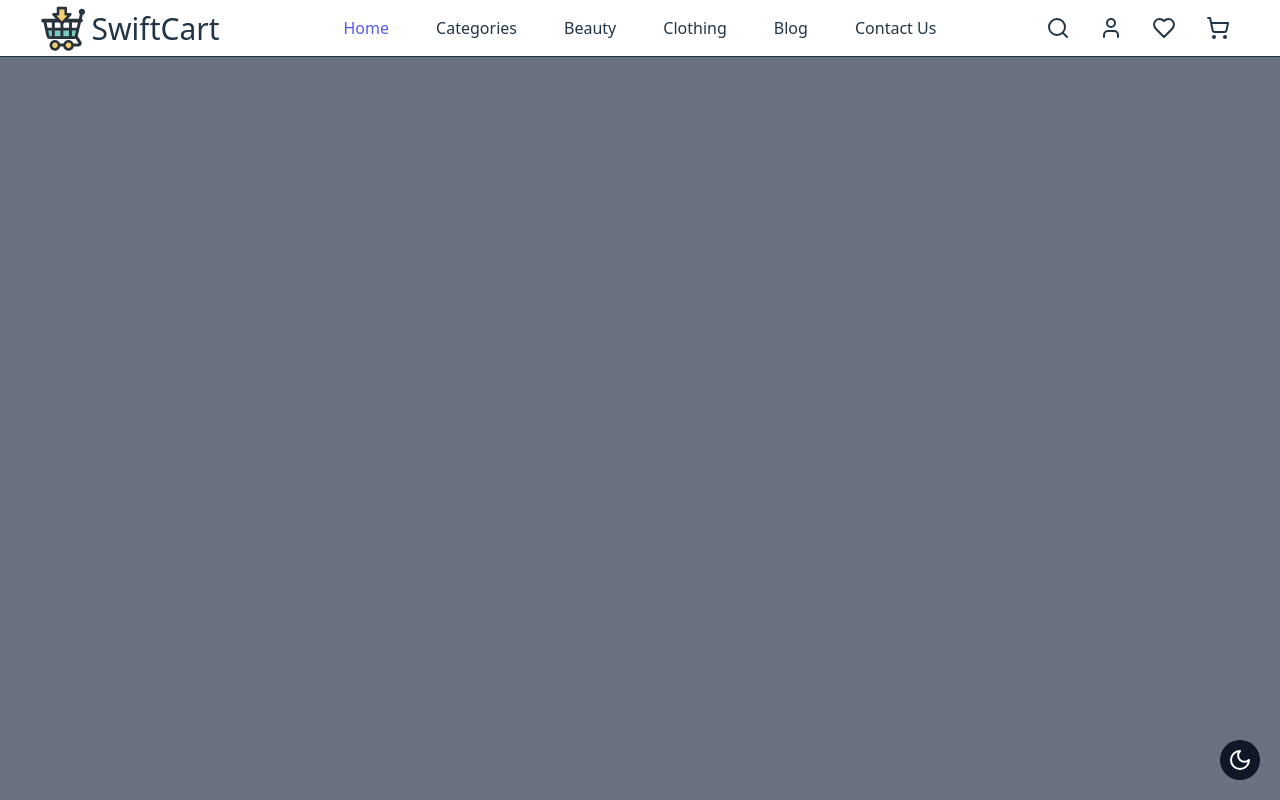
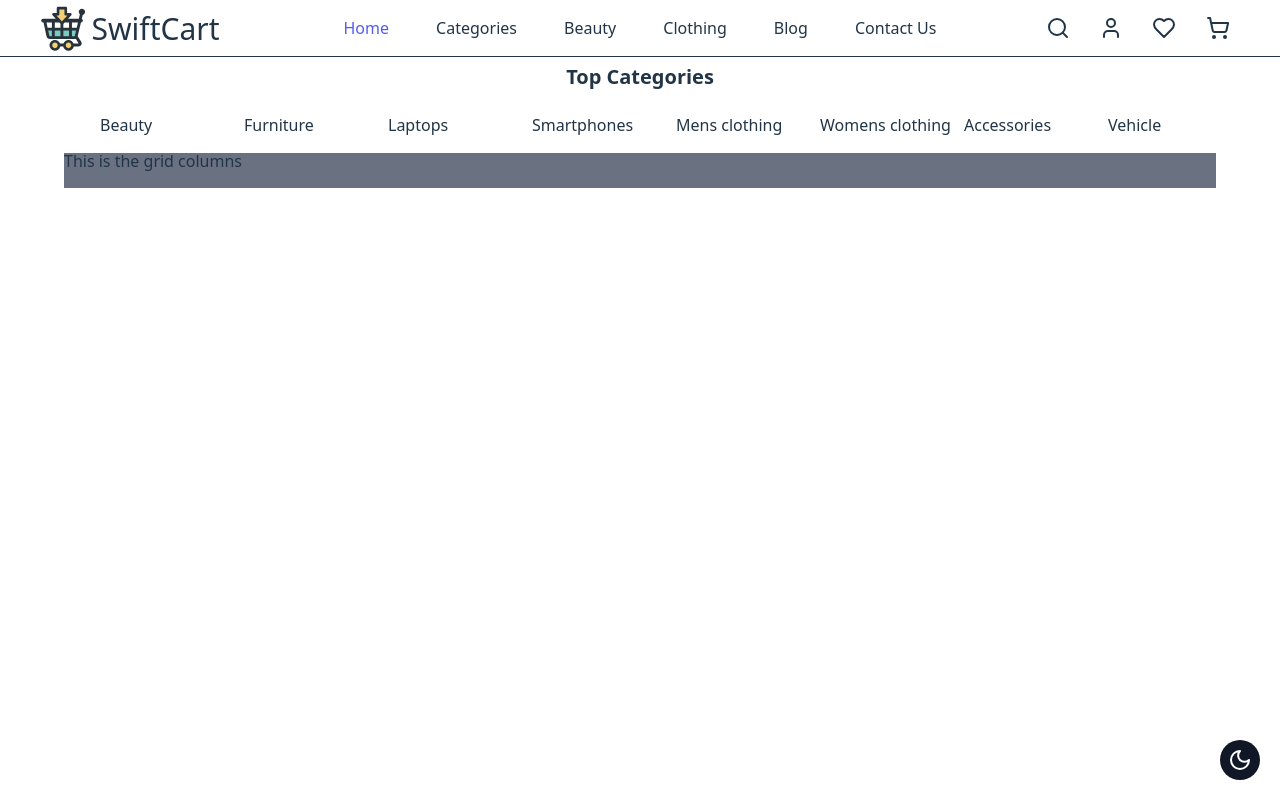
Before and after one commit to rodgers-munene/swiftcart, a React (Vite) app in the folder frontend/: page / in a window 1280 px wide. Shown: the top 800 px of the page. Built offline with nearby package versions, Linux system fonts and the light colour scheme.

Commit message:
Started implementation of categorised products in home page

```diff
--- /dev/null
+++ b/frontend/src/components/gridProducts.jsx
@@ -0,0 +1,11 @@
+import React from 'react'
+
+const GridProducts = () => {
+  return (
+    <div className='grid grid-cols-6 grid-rows-2 w-[90vw] h-800px bg-gray-500'>
+        <h1>This is the grid columns</h1>
+    </div>
+  )
+}
+
+export default GridProducts
--- a/frontend/src/pages/Home.jsx
+++ b/frontend/src/pages/Home.jsx
@@ -1,8 +1,29 @@
-import React from 'react'
+import GridProducts from '../components/gridProducts'
+import { topCategories } from '../services/backendApi'
 
 const Home = () => {
+
+
   return (
-    <div className='w-screen h-screen bg-gray-500'>
+    <div className='w-screen min-h-screen'>
+      {/* categories section */}
+      <div className=' w-full flex flex-col items-center h-24 justify-around'>
+          <h1 className='text-xl font-bold'>Top Categories</h1>
+          <div className='w-[98vw] sm:w-[85vw] flex overflow-x-auto sm:justify-around py-2'>
+
+          {topCategories? topCategories.map((item, index) => (
+            <div className='min-w-36'>
+              <a href='' key={index} className='mx-1'>{item}</a>
+            </div>
+          )): "Loading"}
+
+
+          </div>
+      </div>
+
+      <div className='w-full flex justify-center'>
+          <GridProducts />
+      </div>
 
     </div>
   )
--- /dev/null
+++ b/frontend/src/services/backendApi.js
@@ -0,0 +1,43 @@
+export const getProducts = async () => {
+    try {
+        const res = await fetch('http://localhost:5001/api/products')
+        const data = res.json()
+        return data;
+    } catch (error) {
+        console.error("Error fetching products!!")
+    }
+}
+
+export const getCategories = async () =>{
+    try {
+        const res = await fetch('http://localhost:5001/api/categories')
+        const data = await res.json();
+        console.log(data)
+        return data;
+    } catch (error) {
+        console.error('Error Fetching Categories!!')
+    }
+}
+
+export const topCategories = [
+    "Beauty",
+    "Furniture",
+    "Laptops",
+    "Smartphones",
+    "Mens clothing",
+    "Womens clothing",
+    "Accessories",
+    "Vehicle"
+]
+
+// get products in a certain category
+
+export const getProductsInCategory = async ({category, limit}) => {
+    try {
+        const res = await fetch(`http://localhost:5001/api/categories/products?category=${category}&limit=${limit}`)
+        const data = await res.json()
+        return data;
+    } catch (error) {
+        console.error("Error fetching Products!!")
+    }
+}
```
Also changed, not shown: frontend/src/components/flexProducts.jsx (added).
